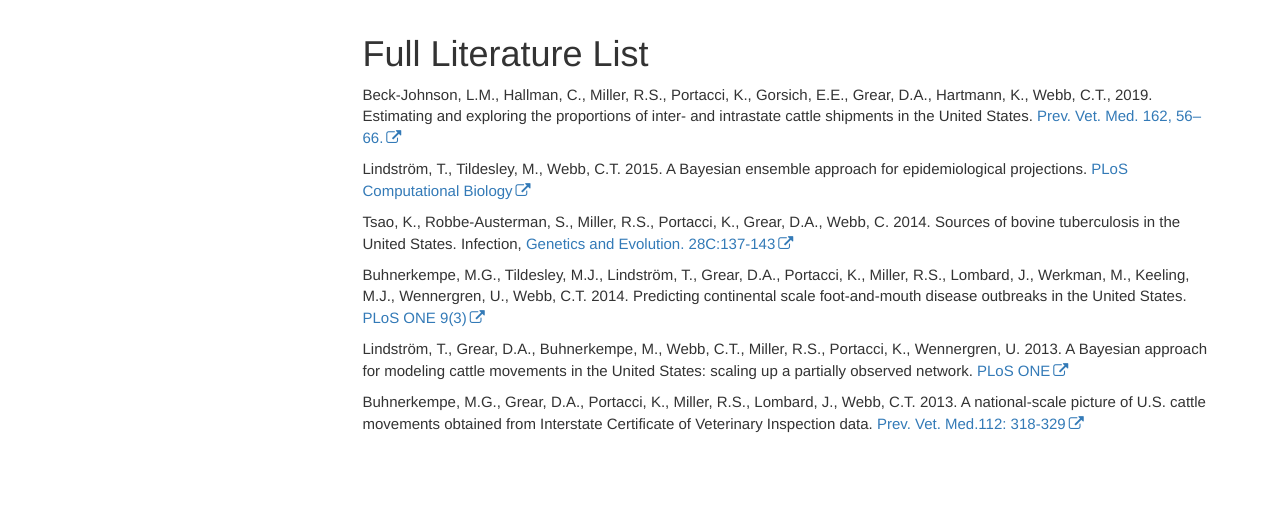
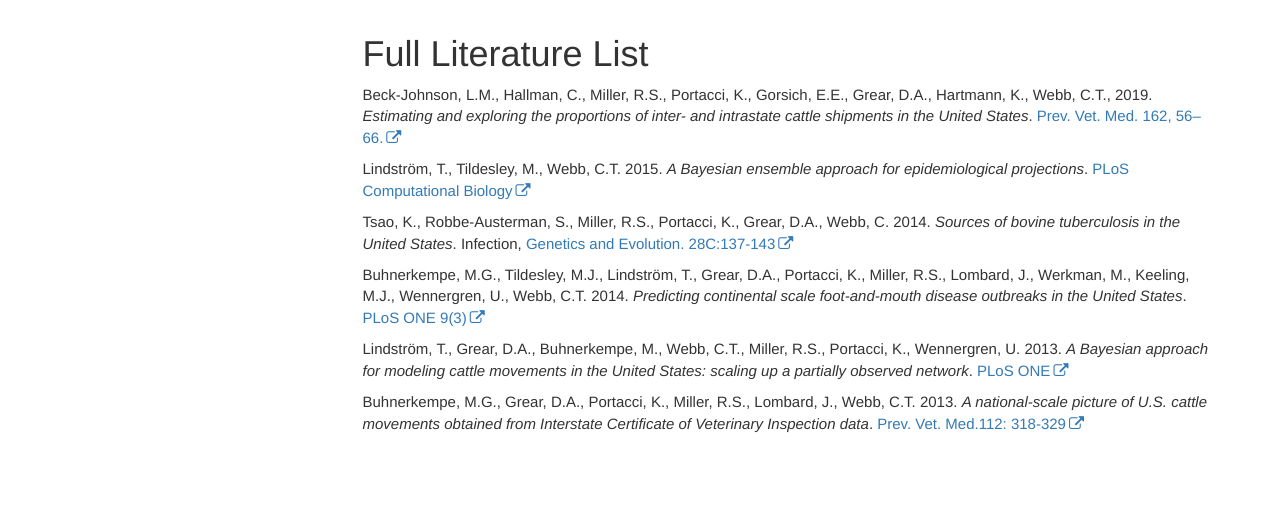
Before and after one commit to webblabb/usammusdos, a Jekyll site: the page built from pages/literature.md, in a window 1280 px wide. Shown: the part 179-701 px from the top of the page. Built offline with Jekyll 4.4.1, drawn with Linux system fonts in a browser that asks for light colours; nearby versions of some CDN libraries; comment, search, counter and statistics services are not loaded.

Commit message:
Update literature.md

```diff
--- a/pages/literature.md
+++ b/pages/literature.md
@@ -10,14 +10,14 @@ toc: false
 ---
 # Full Literature List
 
-Beck-Johnson, L.M., Hallman, C., Miller, R.S., Portacci, K., Gorsich, E.E., Grear, D.A., Hartmann, K., Webb, C.T., 2019. Estimating and exploring the proportions of inter- and intrastate cattle shipments in the United States. [Prev. Vet. Med. 162, 56–66.](https://doi.org/10.1016/j.prevetmed.2018.11.002)
+Beck-Johnson, L.M., Hallman, C., Miller, R.S., Portacci, K., Gorsich, E.E., Grear, D.A., Hartmann, K., Webb, C.T., 2019. *Estimating and exploring the proportions of inter- and intrastate cattle shipments in the United States*. [Prev. Vet. Med. 162, 56–66.](https://doi.org/10.1016/j.prevetmed.2018.11.002)
 
-Lindström, T., Tildesley, M., Webb, C.T. 2015. A Bayesian ensemble approach for epidemiological projections. [PLoS Computational Biology](https://doi.org/10.1371/journal.pcbi.1004187)
+Lindström, T., Tildesley, M., Webb, C.T. 2015. *A Bayesian ensemble approach for epidemiological projections*. [PLoS Computational Biology](https://doi.org/10.1371/journal.pcbi.1004187)
 
-Tsao, K., Robbe-Austerman, S., Miller, R.S., Portacci, K., Grear, D.A., Webb, C. 2014. Sources of bovine tuberculosis in the United States. Infection, [Genetics and Evolution. 28C:137-143](https://doi.org/10.1016/j.meegid.2014.09.025)
+Tsao, K., Robbe-Austerman, S., Miller, R.S., Portacci, K., Grear, D.A., Webb, C. 2014. *Sources of bovine tuberculosis in the United States*. Infection, [Genetics and Evolution. 28C:137-143](https://doi.org/10.1016/j.meegid.2014.09.025)
 
-Buhnerkempe, M.G., Tildesley, M.J., Lindström, T., Grear, D.A., Portacci, K., Miller, R.S., Lombard, J., Werkman, M., Keeling, M.J., Wennergren, U., Webb, C.T. 2014. Predicting continental scale foot-and-mouth disease outbreaks in the United States. [PLoS ONE 9(3)](https://doi.org/10.1371/journal.pone.0091724)
+Buhnerkempe, M.G., Tildesley, M.J., Lindström, T., Grear, D.A., Portacci, K., Miller, R.S., Lombard, J., Werkman, M., Keeling, M.J., Wennergren, U., Webb, C.T. 2014. *Predicting continental scale foot-and-mouth disease outbreaks in the United States*. [PLoS ONE 9(3)](https://doi.org/10.1371/journal.pone.0091724)
 
-Lindström, T., Grear, D.A., Buhnerkempe, M., Webb, C.T., Miller, R.S., Portacci, K., Wennergren, U. 2013. A Bayesian approach for modeling cattle movements in the United States: scaling up a partially observed network. [PLoS ONE](https://doi.org/10.1371/journal.pone.0053432)
+Lindström, T., Grear, D.A., Buhnerkempe, M., Webb, C.T., Miller, R.S., Portacci, K., Wennergren, U. 2013. *A Bayesian approach for modeling cattle movements in the United States: scaling up a partially observed network*. [PLoS ONE](https://doi.org/10.1371/journal.pone.0053432)
 
-Buhnerkempe, M.G., Grear, D.A., Portacci, K., Miller, R.S., Lombard, J., Webb, C.T. 2013. A national-scale picture of U.S. cattle movements obtained from Interstate Certificate of Veterinary Inspection data. [Prev. Vet. Med.112: 318-329](https://doi.org/10.1016/j.prevetmed.2013.08.002)
+Buhnerkempe, M.G., Grear, D.A., Portacci, K., Miller, R.S., Lombard, J., Webb, C.T. 2013. *A national-scale picture of U.S. cattle movements obtained from Interstate Certificate of Veterinary Inspection data*. [Prev. Vet. Med.112: 318-329](https://doi.org/10.1016/j.prevetmed.2013.08.002)
```
